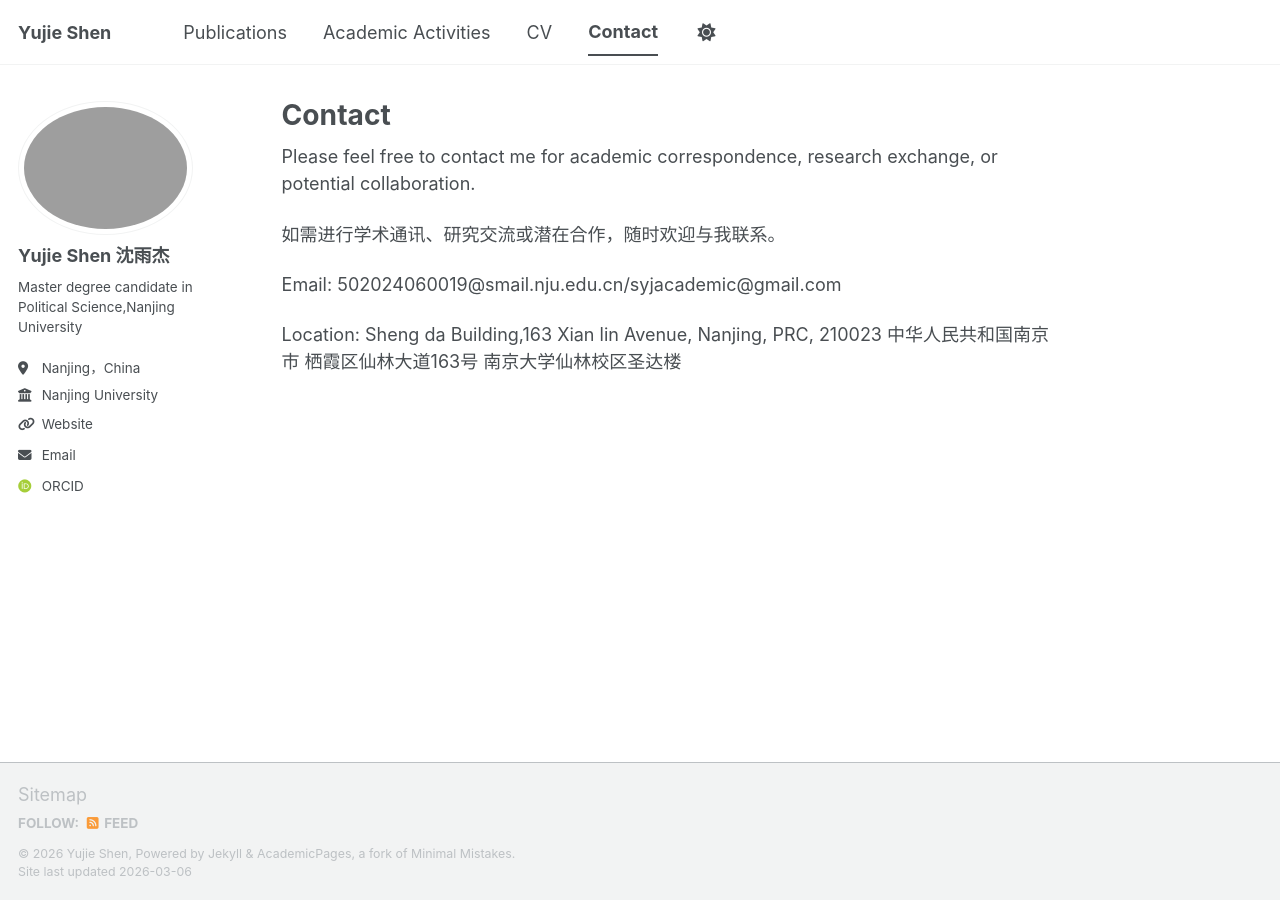
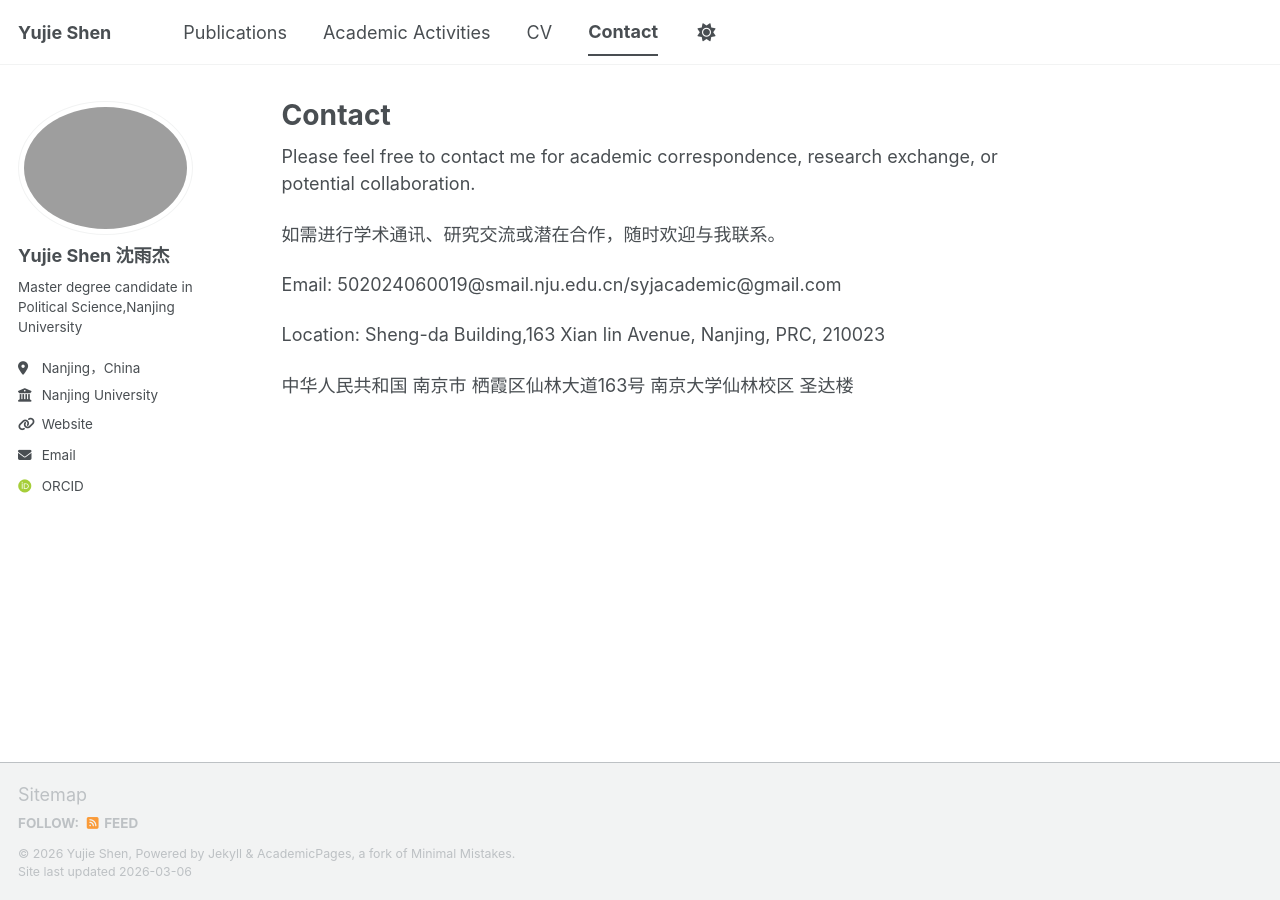
Before and after one commit to SHEN-YUJIE/SHEN-YUJIE.github.io, a Jekyll site: the page built from _pages/contact.md, in a window 1280 px wide. Built offline with Jekyll 4.4.1, drawn with Linux system fonts in a browser that asks for light colours; some web fonts are replaced; a script bundle is joined from its source files by our own code; library files that are not in the unit come from our copies.

```diff
--- a/_pages/contact.md
+++ b/_pages/contact.md
@@ -8,7 +8,10 @@ Please feel free to contact me for academic correspondence, research exchange, o
 
 如需进行学术通讯、研究交流或潜在合作，随时欢迎与我联系。
 
+
+
 Email: 502024060019@smail.nju.edu.cn/syjacademic@gmail.com
 
-Location: Sheng da Building,163 Xian lin Avenue, Nanjing, PRC, 210023
-中华人民共和国南京市 栖霞区仙林大道163号 南京大学仙林校区圣达楼
+Location: Sheng-da Building,163 Xian lin Avenue, Nanjing, PRC, 210023
+
+中华人民共和国 南京市 栖霞区仙林大道163号 南京大学仙林校区 圣达楼
```
